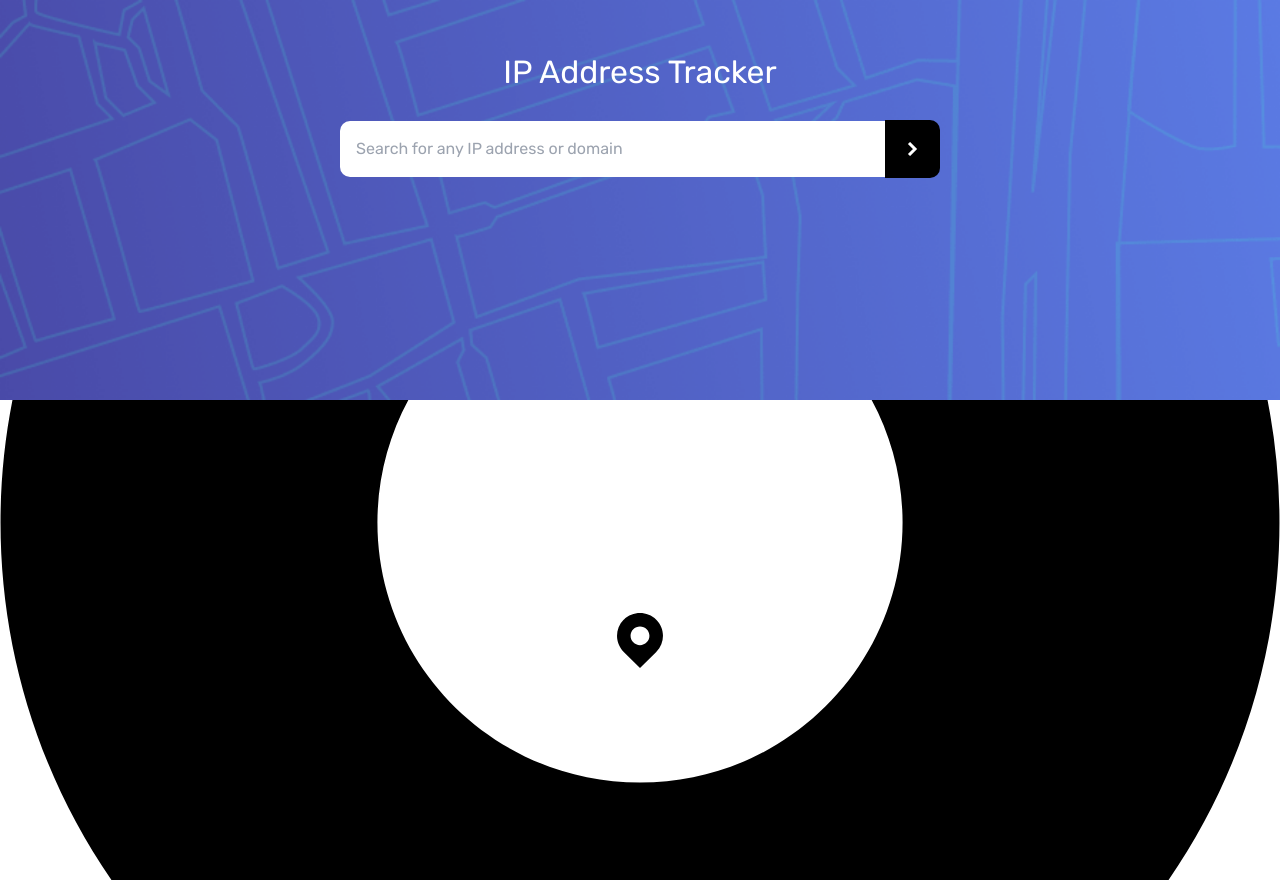
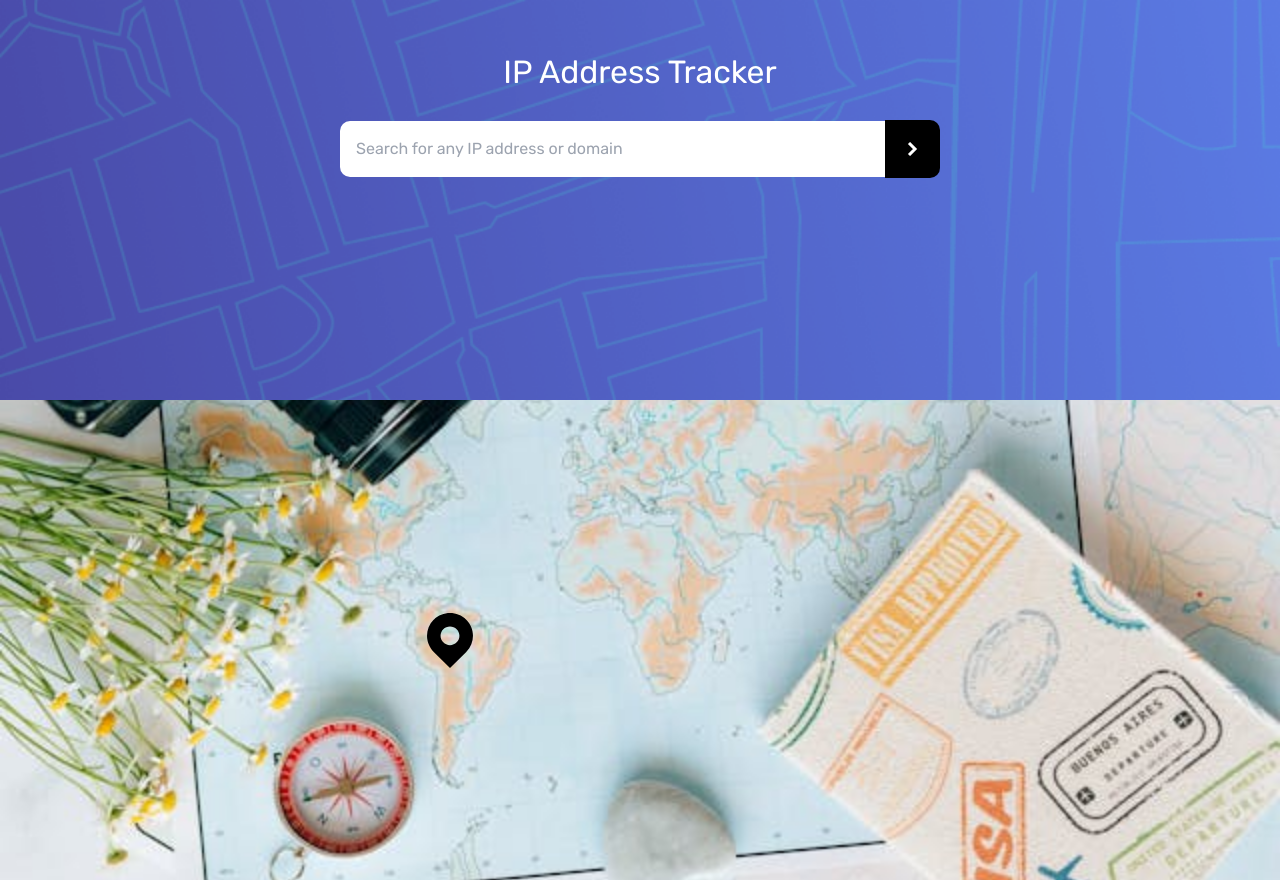
Before and after one commit to sksksk2024/IPAddressTracker, a React (Vite) app: page / in a window 1280 px wide. Built offline with nearby package versions, Linux system fonts and the light colour scheme; a web font is replaced by a local one.

Commit message:
Header styles adjustments, and selected timezoneDB as the second api

```diff
--- a/src/components/Header.tsx
+++ b/src/components/Header.tsx
@@ -9,6 +9,7 @@ type IPData = {
   country: string;
   timezone: string;
   isp: string;
+  utcOffset: string;
 };
 
 export function Header() {
@@ -21,15 +22,27 @@ export function Header() {
     }
 
     try {
+      // Fetch First API(ipwhois)
       const res = await axios.get(`https://ipwhois.app/json/${ip}`);
-      setData({
+      const ipData = {
         ip: res.data.ip,
         city: res.data.city,
         region: res.data.region,
         country: res.data.country,
         timezone: res.data.timezone,
         isp: res.data.isp,
-      });
+        utcOffset: '',
+      };
+
+      // Fetch timezone data using TimeZoneDB
+      const tzRes = await axios.get(
+        `https://api.timezonedb.com/v2.1/get-time-zone?key=D6PQFQ4473HK&format=json&by=zone&zone=${ipData.timezone}`
+      );
+
+      ipData.utcOffset = (tzRes.data.gmtOffset / 3600).toFixed(2); // Convert seconds hours
+
+      // Update State
+      setData(ipData);
     } catch (error) {
       console.error('Error fetching IP data:', error);
       alert('Failed to fetch data. Please try again.');
@@ -49,11 +62,12 @@ export function Header() {
           <input
             type="text"
             id="ipAddress"
-            className="w-full text-black p-16P rounded-l-10BR bg-white cursor-pointer z-20"
+            className="w-full text-black p-16P rounded-l-10BR bg-white cursor-pointer z-20 focus:outline-none focus:ring-2 focus:ring-blue-600"
             placeholder="Search for any IP address or domain"
             value={ip}
             onChange={(e) => setIp(e.target.value)}
           />
+
           <img
             src={arrow}
             className="bg-black p-22.08P rounded-r-10BR cursor-pointer hover:bg-very-dark-gray z-0"
@@ -88,7 +102,7 @@ export function Header() {
                   Timezone
                 </h2>
                 <p className="font-semibold text-black text-lg">
-                  {data.timezone}
+                  UTC {data.utcOffset}
                 </p>
               </div>
             </div>
--- a/src/components/Main.tsx
+++ b/src/components/Main.tsx
@@ -3,7 +3,11 @@ import location from './../images/icon-location.svg';
 export function Main() {
   return (
     <main className="relative w-screen h-[60dvh] flex justify-center items-center z-0">
-      <img src={location} className="absolute" alt="" />
+      <img
+        src={location}
+        className="max-w-container-1440 absolute sm:inset-x-1/3"
+        alt="target location"
+      />
     </main>
   );
 }
--- a/src/index.css
+++ b/src/index.css
@@ -69,7 +69,8 @@ header {
 }
 
 main {
-  background: url('./images/icon-location.svg') center center/cover no-repeat;
+  background: url('./images/pexels-n-voitkevich-7235804.jpg') center
+    center/cover no-repeat;
 }
 
 /* Loader */
```
Also changed, not shown: src/images/pexels-n-voitkevich-7235804.jpg (added).
